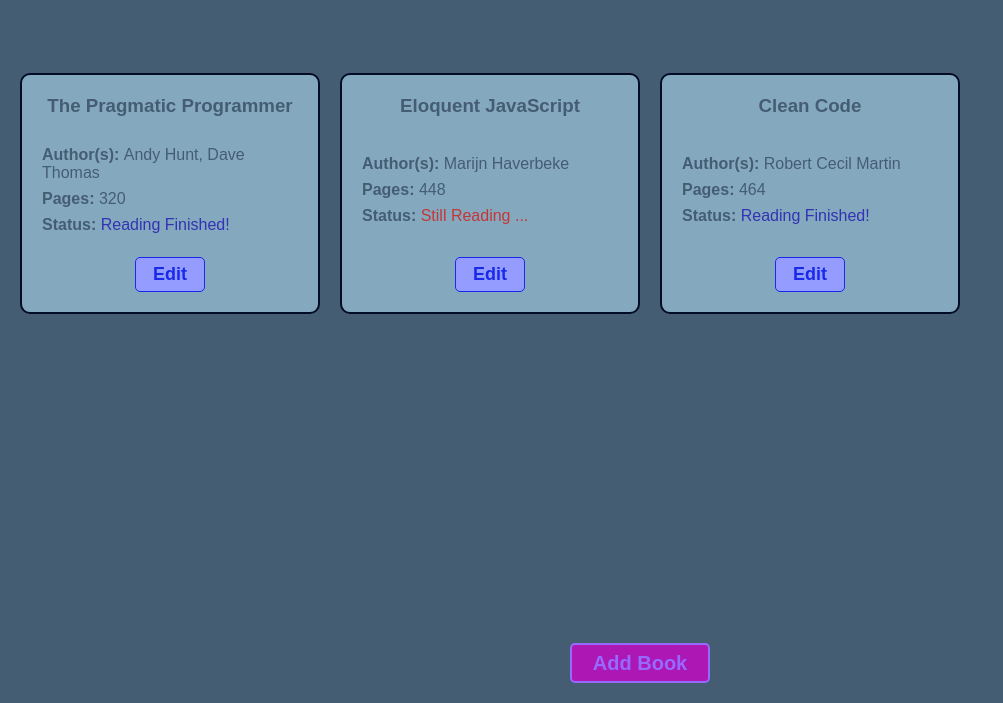
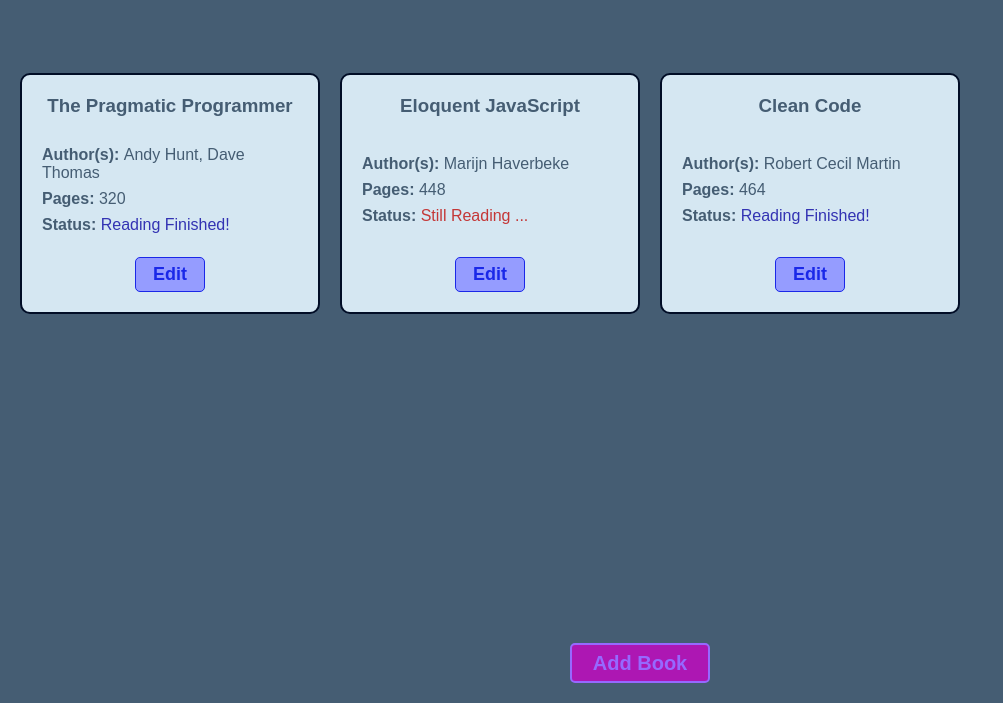
Before and after one commit to KhashayarS/TOP-Library-project, a plain HTML site: page index.html in a window 1280 px wide. Shown: the part 97-800 px from the top of the page, without its empty margins (0-1003 px from the left). Drawn offline with Linux system fonts and the light colour scheme.

Commit message:
Change the background color of the book-container

```diff
--- a/static/css/style.css
+++ b/static/css/style.css
@@ -98,7 +98,7 @@ body {
     border-radius: 10px;
     display: grid;
     grid-template-rows: 1fr 5fr;
-    background-color: var(--color-three);
+    background-color: var(--color-five);
     color: var(--color-two);
 }
 
```
